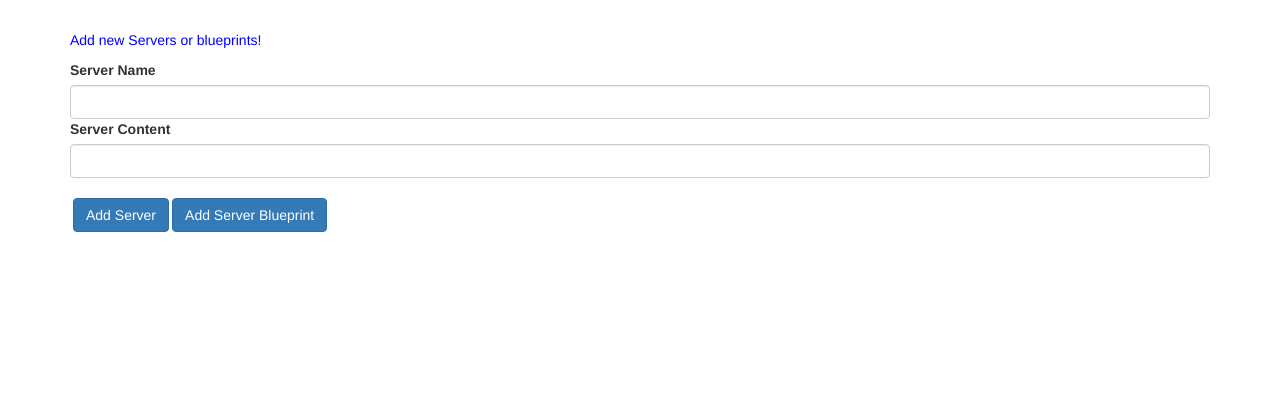
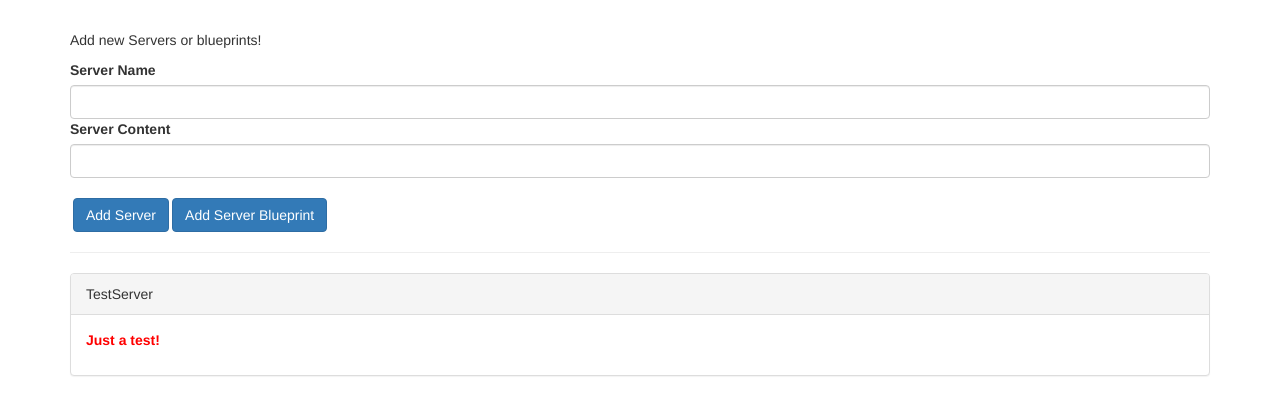
Before and after one commit to AntoniyaNacheva/Angular, an Angular app in the folder components-and-databinding/: page / in a window 1280 px wide. Shown: the top 414 px of the page. Built offline with nearby package versions, Linux system fonts and the light colour scheme.

Commit message:
Binding to Custom Properties (@Input())

```diff
--- a/components-and-databinding/src/app/app.component.css
+++ b/components-and-databinding/src/app/app.component.css
@@ -5,7 +5,3 @@
 p {
 	color: blue;
 }
-
-.btn {
-	margin-left: 0.3rem;
-}
--- a/components-and-databinding/src/app/app.component.html
+++ b/components-and-databinding/src/app/app.component.html
@@ -1,34 +1,12 @@
 <div class="container">
+  <app-cockpit></app-cockpit>
+  <hr />
   <div class="row">
     <div class="col-xs-12">
-      <p>Add new Servers or blueprints!</p>
-      <label>Server Name</label>
-      <input type="text" class="form-control" [(ngModel)]="newServerName" />
-      <label>Server Content</label>
-      <input type="text" class="form-control" [(ngModel)]="newServerContent" />
-      <br />
-      <button class="btn btn-primary" (click)="onAddServer()">
-        Add Server
-      </button>
-      <button class="btn btn-primary" (click)="onAddBlueprint()">
-        Add Server Blueprint
-      </button>
-    </div>
-  </div>
-  <div class="row">
-    <div class="col-xs-12">
-      <div class="panel panel-default" *ngFor="let element of serverElements">
-        <div class="panel-heading">{{ element.name }}</div>
-        <div class="panel-body">
-          <p></p>
-          <p>
-            <strong *ngIf="element.type === 'server'" style="color: red">{{
-              element.content
-            }}</strong>
-            <em *ngIf="element.type === 'blueprint'">{{ element.content }}</em>
-          </p>
-        </div>
-      </div>
+      <app-server-element
+        *ngFor="let serverElement of serverElements"
+        [element]="serverElement"
+      ></app-server-element>
     </div>
   </div>
 </div>
--- a/components-and-databinding/src/app/app.component.ts
+++ b/components-and-databinding/src/app/app.component.ts
@@ -6,23 +6,7 @@
   styleUrl: './app.component.css',
 })
 export class AppComponent {
-  serverElements = [];
-  newServerName = '';
-  newServerContent = '';
-
-  onAddServer() {
-    this.serverElements.push({
-      type: 'server',
-      name: this.newServerName,
-      content: this.newServerContent,
-    });
-  }
-
-  onAddBlueprint() {
-    this.serverElements.push({
-      type: 'blueprint',
-      name: this.newServerName,
-      content: this.newServerContent,
-    });
-  }
+  serverElements = [
+    { type: 'server', name: 'TestServer', content: 'Just a test!' },
+  ];
 }
--- a/components-and-databinding/src/app/app.module.ts
+++ b/components-and-databinding/src/app/app.module.ts
@@ -3,9 +3,11 @@
 import { FormsModule } from '@angular/forms';
 
 import { AppComponent } from './app.component';
+import { CockpitComponent } from './cockpit/cockpit.component';
+import { ServerElementComponent } from './server-element/server-element.component';
 
 @NgModule({
-  declarations: [AppComponent],
+  declarations: [AppComponent, CockpitComponent, ServerElementComponent],
   imports: [BrowserModule, FormsModule],
   providers: [],
   bootstrap: [AppComponent],
--- /dev/null
+++ b/components-and-databinding/src/app/cockpit/cockpit.component.css
@@ -0,0 +1,3 @@
+.btn {
+	margin-left: 0.3rem;
+}
--- /dev/null
+++ b/components-and-databinding/src/app/cockpit/cockpit.component.html
@@ -0,0 +1,14 @@
+<div class="row">
+  <div class="col-xs-12">
+    <p>Add new Servers or blueprints!</p>
+    <label>Server Name</label>
+    <input type="text" class="form-control" [(ngModel)]="newServerName" />
+    <label>Server Content</label>
+    <input type="text" class="form-control" [(ngModel)]="newServerContent" />
+    <br />
+    <button class="btn btn-primary" (click)="onAddServer()">Add Server</button>
+    <button class="btn btn-primary" (click)="onAddBlueprint()">
+      Add Server Blueprint
+    </button>
+  </div>
+</div>
--- /dev/null
+++ b/components-and-databinding/src/app/cockpit/cockpit.component.ts
@@ -0,0 +1,27 @@
+import { Component } from '@angular/core';
+
+@Component({
+  selector: 'app-cockpit',
+  templateUrl: './cockpit.component.html',
+  styleUrl: './cockpit.component.css',
+})
+export class CockpitComponent {
+  newServerName = '';
+  newServerContent = '';
+
+  onAddServer() {
+    // this.serverElements.push({
+    //   type: 'server',
+    //   name: this.newServerName,
+    //   content: this.newServerContent,
+    // });
+  }
+
+  onAddBlueprint() {
+  //   this.serverElements.push({
+  //     type: 'blueprint',
+  //     name: this.newServerName,
+  //     content: this.newServerContent,
+  //   });
+   }
+}
--- /dev/null
+++ b/components-and-databinding/src/app/server-element/server-element.component.html
@@ -0,0 +1,10 @@
+<div class="panel panel-default">
+  <div class="panel-heading">{{ element.name }}</div>
+  <div class="panel-body">
+    <p>
+      <strong *ngIf="element.type === 'server'" style="color: red">
+	  {{element.content}}</strong>
+      <em *ngIf="element.type === 'blueprint'">{{ element.content }}</em>
+    </p>
+  </div>
+</div>
```
Also changed, not shown: components-and-databinding/src/app/server-element/server-element.component.ts (added, +10 -0 lines), components-and-databinding/src/app/server-element/server-element.component.css (added), 2 other files (tests, documents, lock files or other folders).
